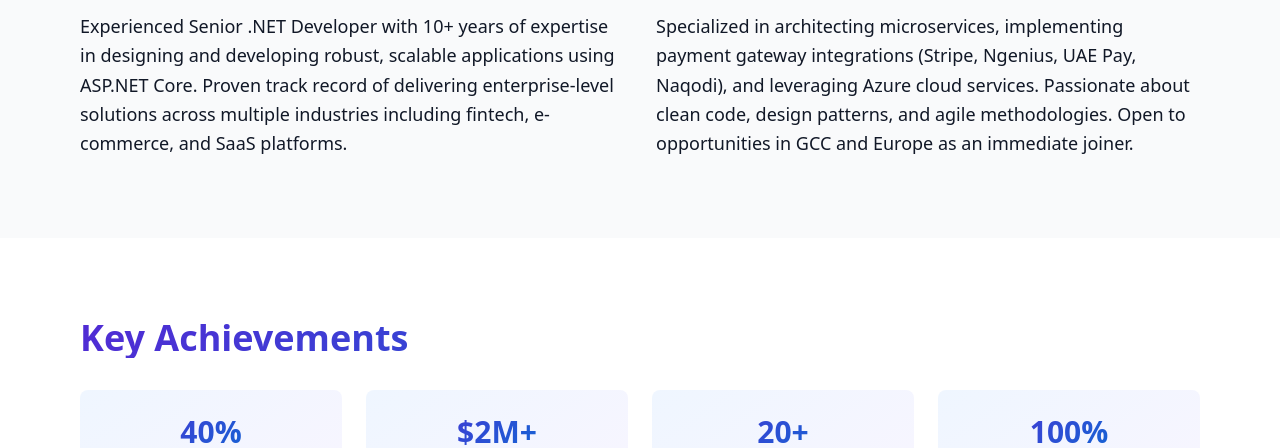
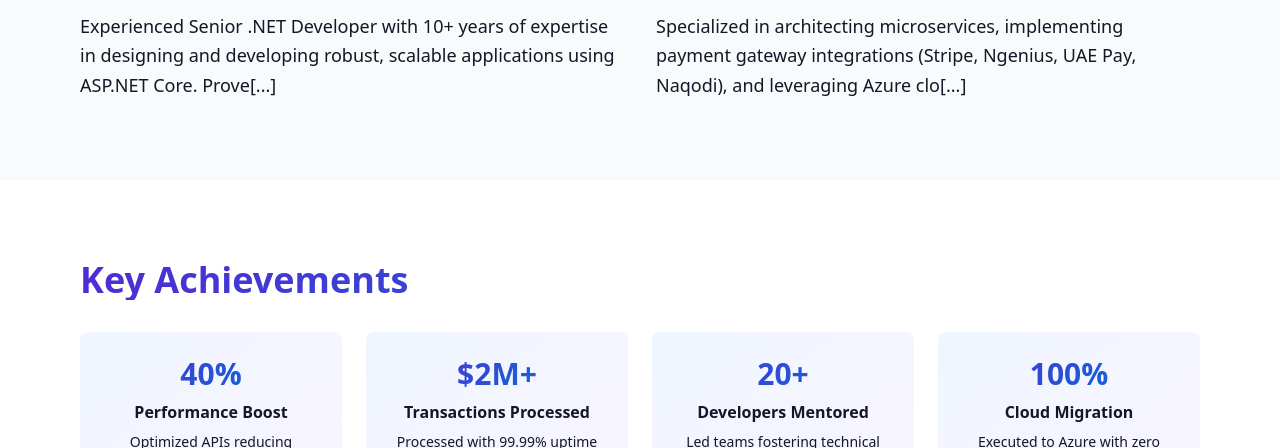
Before and after one commit to Fai-M-Mari/Fai-M-Mari, a plain HTML site: page docs/index.html in a window 1280 px wide. Shown: the part 652-1100 px from the top of the page. Drawn offline with nearby package versions, Linux system fonts and the light colour scheme.

Commit message:
Fix links after username change: update owner from Fai-M-Mari to Faiz-Baloch in docs/index.html

```diff
--- a/docs/index.html
+++ b/docs/index.html
@@ -45,8 +45,8 @@
         <div class="max-w-6xl mx-auto px-4">
             <h2 class="text-4xl font-bold gradient-text mb-8">Professional Summary</h2>
             <div class="grid md:grid-cols-2 gap-8">
-                <p class="text-lg leading-relaxed">Experienced Senior .NET Developer with 10+ years of expertise in designing and developing robust, scalable applications using ASP.NET Core. Proven track record of delivering enterprise-level solutions across multiple industries including fintech, e-commerce, and SaaS platforms.</p>
-                <p class="text-lg leading-relaxed">Specialized in architecting microservices, implementing payment gateway integrations (Stripe, Ngenius, UAE Pay, Naqodi), and leveraging Azure cloud services. Passionate about clean code, design patterns, and agile methodologies. Open to opportunities in GCC and Europe as an immediate joiner.</p>
+                <p class="text-lg leading-relaxed">Experienced Senior .NET Developer with 10+ years of expertise in designing and developing robust, scalable applications using ASP.NET Core. Prove[...]</p>
+                <p class="text-lg leading-relaxed">Specialized in architecting microservices, implementing payment gateway integrations (Stripe, Ngenius, UAE Pay, Naqodi), and leveraging Azure clo[...]</p>
             </div>
         </div>
     </section>
@@ -210,7 +210,7 @@
             <div class="flex justify-center gap-6 mb-8">
                 <a href="mailto:faizmuhammadmarri@gmail.com" class="bg-white text-blue-600 px-8 py-3 rounded-lg font-bold hover:bg-gray-100">Email Me</a>
                 <a href="https://linkedin.com/in/faiz-mari" target="_blank" class="border-2 border-white px-8 py-3 rounded-lg font-bold hover:bg-white hover:text-blue-600">LinkedIn</a>
-                <a href="https://github.com/Fai-M-Mari" target="_blank" class="border-2 border-white px-8 py-3 rounded-lg font-bold hover:bg-white hover:text-blue-600">GitHub</a>
+                <a href="https://github.com/Faiz-Baloch" target="_blank" class="border-2 border-white px-8 py-3 rounded-lg font-bold hover:bg-white hover:text-blue-600">GitHub</a>
             </div>
             <div class="text-lg space-y-2">
                 <p>📧 faizmuhammadmarri@gmail.com</p>
```
